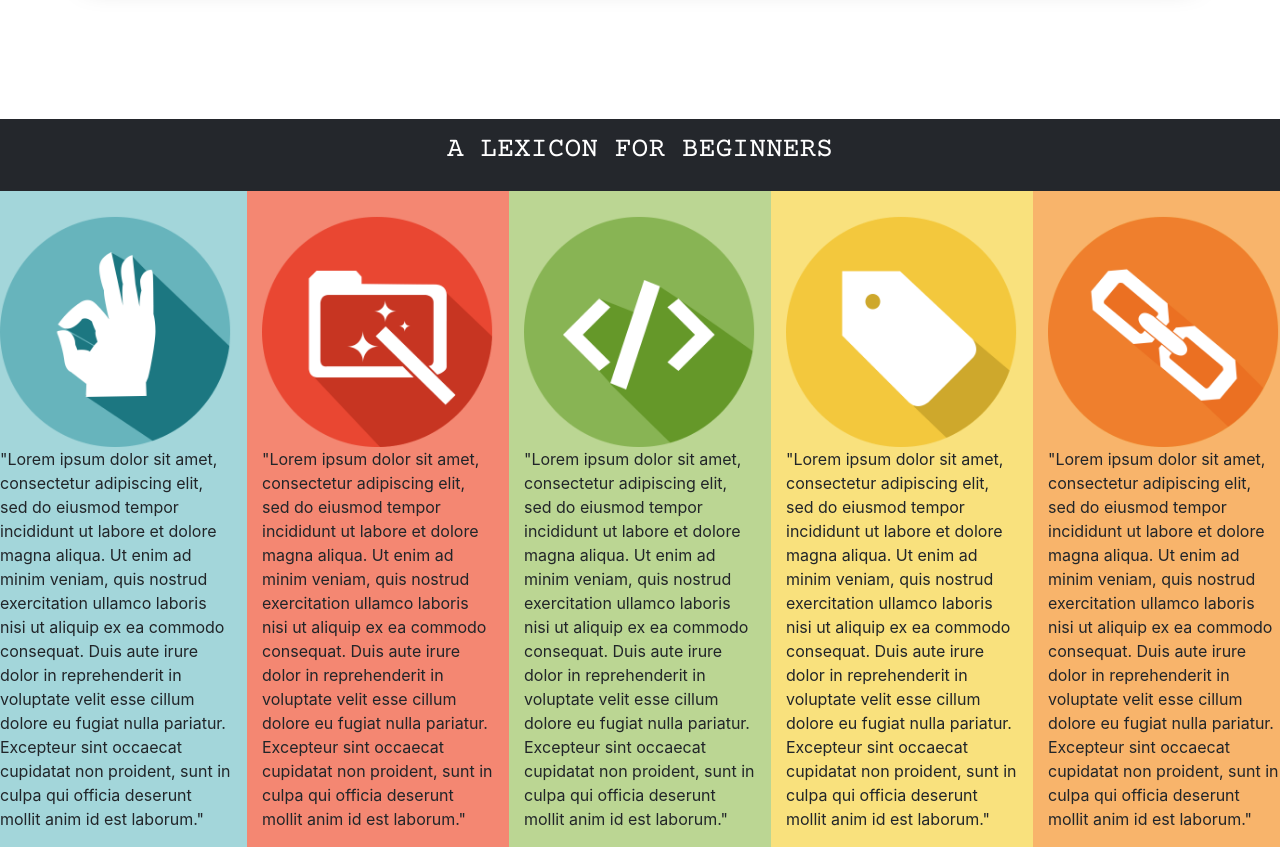
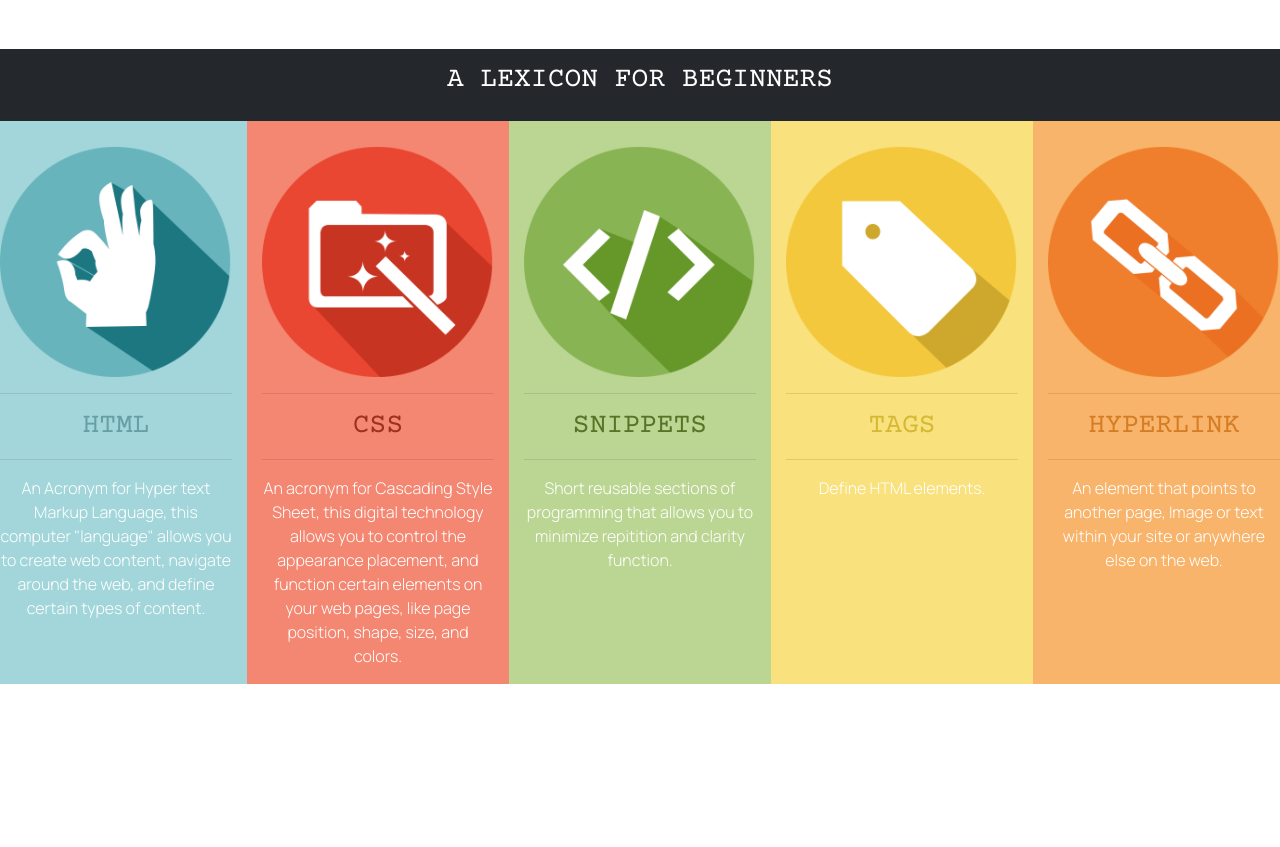
Before and after one commit to Cealica/Prelim-exam-sir-webdev, a plain HTML site: page Prelim_Exam/index.html in a window 1280 px wide. Shown: the part 640-1487 px from the top of the page. After the commit the page ends 1354 px from the top, so only its background shows below. Drawn offline with nearby package versions, Linux system fonts and the light colour scheme.

Commit message:
ver 0.1.5
polished the second part but the effect still missing (finish it later same with 3rd and 4th part)

```diff
--- a/Prelim_Exam/css/style.css
+++ b/Prelim_Exam/css/style.css
@@ -22,6 +22,11 @@ img {
 #typewriter-bold{
   font-family: 'Courier Prime', monospace;
   font-weight: 500;
+  color: #ffffff;
+}
+
+#thin{
+  font-family: 'Manrope', sans-serif;
   color: #ffffff;
 }
 
@@ -50,7 +55,6 @@ h1 {
 
 .animated {
   background-position: left top;
-  padding-top: 50px;
   margin-bottom: 30px;
   -webkit-animation-duration: 5s;
   animation-duration: 5s;
--- a/Prelim_Exam/index.html
+++ b/Prelim_Exam/index.html
@@ -20,11 +20,15 @@
     <link rel="preconnect" href="https://fonts.googleapis.com">
     <link rel="preconnect" href="https://fonts.gstatic.com" crossorigin>
     <link href="https://fonts.googleapis.com/css2?family=Courier+Prime:wght@400;700&display=swap" rel="stylesheet">
+	<!--Test link below for fonts-->
+	<link rel="preconnect" href="https://fonts.googleapis.com">
+	<link rel="preconnect" href="https://fonts.gstatic.com" crossorigin>
+	<link href="https://fonts.googleapis.com/css2?family=Manrope:wght@300&family=Roboto+Mono:wght@300&display=swap" rel="stylesheet">
     <title>Santonil, Mark Angelo P. - Prelim</title>
 </head>
 <body>
     <div>
-        <img src="images/window_head.svg" alt="window_header">
+        <img src="images/window_head.svg" alt="window_header" class="animated fadeInDown">
             <div>
             <!--This contains the upper part of the website where it will display the title and
             the contents of the website-->
@@ -37,7 +41,7 @@
                                 <br>
                                 <div id="title-box">
                                     <div class="page">
-                                        <h2 style="text-align: center;" id="typewriter">< CHEAT SHEET ></h2>
+                                        <h2 style="text-align: center;" id="typewriter" >< CHEAT SHEET ></h2>
                                             <p style="text-align: center;" id="typewriter">HTML lays the foundation, while CSS makes the experience easier, more engaging or more effecient. Snippets allow you to modify certain style elements faster by reducing HTTP requests. Here's what you <br>
                                                 need to know about HTML and CSS before you start designing your blog or website.</p>
                                         <hr class="footer-hr">
@@ -61,36 +65,47 @@
         </h3>
     </div>
     <!--This uses the flexbox on bootstrap for ease of access on arrangement of the columns-->
-    <div  >
+    <div class="animated fadeInDown">
         <div class="row" alt="max-width: 100%;">
           <div class="col"style="background-color: #a3d6da;">
             <br>
             <img src="images/okay.png">
-            <p>"Lorem ipsum dolor sit amet, consectetur adipiscing elit, sed do eiusmod tempor incididunt ut labore et dolore magna aliqua. Ut enim ad minim veniam, quis nostrud exercitation ullamco laboris nisi ut aliquip ex ea commodo consequat. Duis aute irure dolor in reprehenderit in voluptate velit esse cillum dolore eu fugiat nulla pariatur. Excepteur sint occaecat cupidatat non proident, sunt in culpa qui officia deserunt mollit anim id est laborum." </p>
+			<hr class="footer-hr">
+			<h3 style="text-align: center; color: #669fa6;" id="typewriter">HTML</h3>
+			<hr class="footer-hr">
+            <p id="thin" style="text-align: center;">An Acronym for Hyper text Markup Language, this computer "language" allows you to create web content, navigate around the web, and define certain types of content. </p>
           </div>
           <div class="col"style="background-color: #f48772;">
             <br>
             <img src="images/css.png">
-            <p>"Lorem ipsum dolor sit amet, consectetur adipiscing elit, sed do eiusmod tempor incididunt ut labore et dolore magna aliqua. Ut enim ad minim veniam, quis nostrud exercitation ullamco laboris nisi ut aliquip ex ea commodo consequat. Duis aute irure dolor in reprehenderit in voluptate velit esse cillum dolore eu fugiat nulla pariatur. Excepteur sint occaecat cupidatat non proident, sunt in culpa qui officia deserunt mollit anim id est laborum." </p>
-
+			<hr class="footer-hr">
+			<h3 style="text-align: center; color: #9c311d;" id="typewriter">CSS</h3>
+			<hr class="footer-hr">
+            <p id="thin" style="text-align: center;">An acronym for Cascading Style Sheet, this digital technology allows you to control the appearance placement, and function certain elements on your web pages, like page position, shape, size, and colors.</p>
           </div>
           <div class="col"style="background-color: #bbd693;">
             <br>
             <img src="images/code.png">
-            <p>"Lorem ipsum dolor sit amet, consectetur adipiscing elit, sed do eiusmod tempor incididunt ut labore et dolore magna aliqua. Ut enim ad minim veniam, quis nostrud exercitation ullamco laboris nisi ut aliquip ex ea commodo consequat. Duis aute irure dolor in reprehenderit in voluptate velit esse cillum dolore eu fugiat nulla pariatur. Excepteur sint occaecat cupidatat non proident, sunt in culpa qui officia deserunt mollit anim id est laborum." </p>
-
+			<hr class="footer-hr">
+			<h3 style="text-align: center; color: #567529;" id="typewriter">SNIPPETS</h3>
+			<hr class="footer-hr">
+			<p id="thin" style="text-align: center;">Short reusable sections of programming that allows you to minimize repitition and clarity function.</p>
           </div>
           <div class="col"style="background-color: #f9e17d;">
             <br>
             <img src="images/tag.png">
-            <p>"Lorem ipsum dolor sit amet, consectetur adipiscing elit, sed do eiusmod tempor incididunt ut labore et dolore magna aliqua. Ut enim ad minim veniam, quis nostrud exercitation ullamco laboris nisi ut aliquip ex ea commodo consequat. Duis aute irure dolor in reprehenderit in voluptate velit esse cillum dolore eu fugiat nulla pariatur. Excepteur sint occaecat cupidatat non proident, sunt in culpa qui officia deserunt mollit anim id est laborum." </p>
-
+			<hr class="footer-hr">
+			<h3 style="text-align: center; color: #d5b934;" id="typewriter">TAGS</h3>
+			<hr class="footer-hr">
+			<p id="thin" style="text-align: center;">Define HTML elements.</p>
           </div>
           <div class="col"style="background-color: #f8b46b;">
             <br>
             <img src="images/chain.png">
-            <p>"Lorem ipsum dolor sit amet, consectetur adipiscing elit, sed do eiusmod tempor incididunt ut labore et dolore magna aliqua. Ut enim ad minim veniam, quis nostrud exercitation ullamco laboris nisi ut aliquip ex ea commodo consequat. Duis aute irure dolor in reprehenderit in voluptate velit esse cillum dolore eu fugiat nulla pariatur. Excepteur sint occaecat cupidatat non proident, sunt in culpa qui officia deserunt mollit anim id est laborum." </p>
-
+			<hr class="footer-hr">
+			<h3 style="text-align: center; color: #d57d24;" id="typewriter">HYPERLINK</h3>
+			<hr class="footer-hr">
+			<p id="thin" style="text-align: center;">An element that points to another page, Image or text within your site or anywhere else on the web.</p>
           </div>
         </div>
     </div>
```
